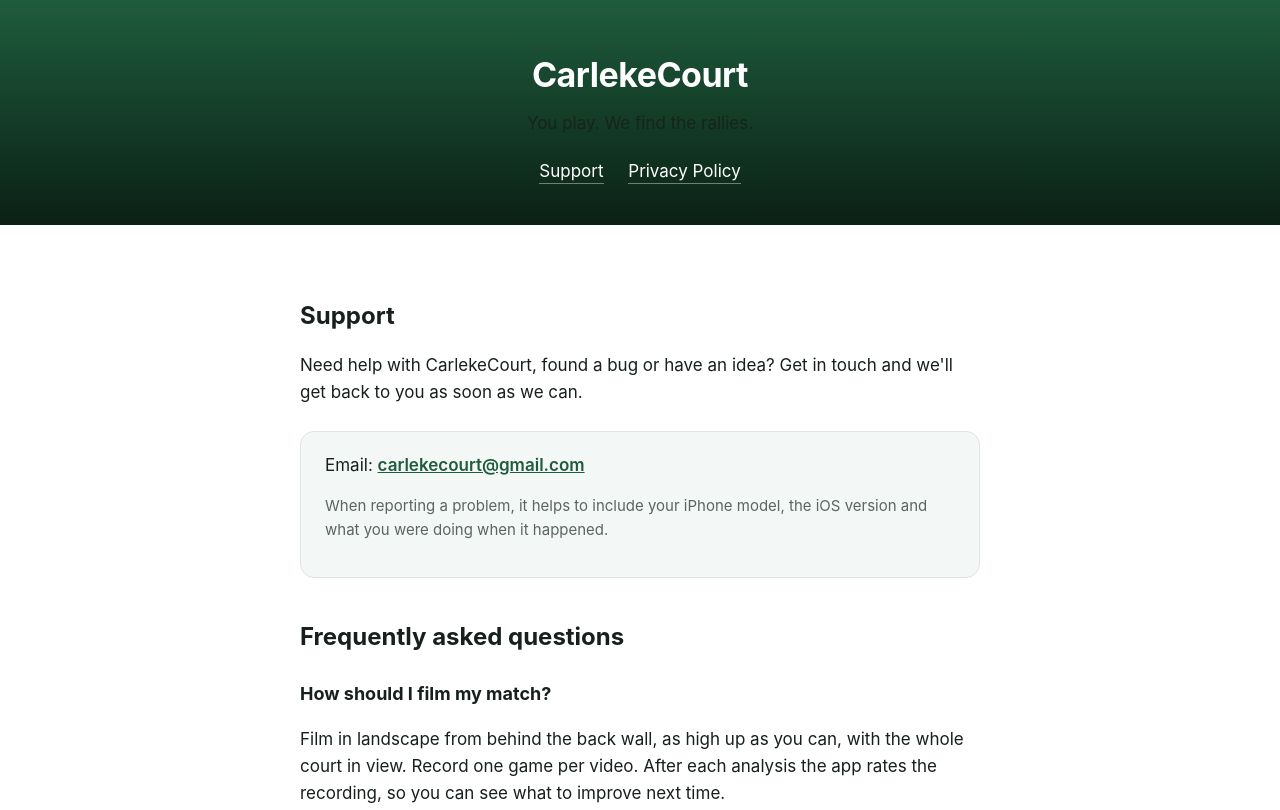
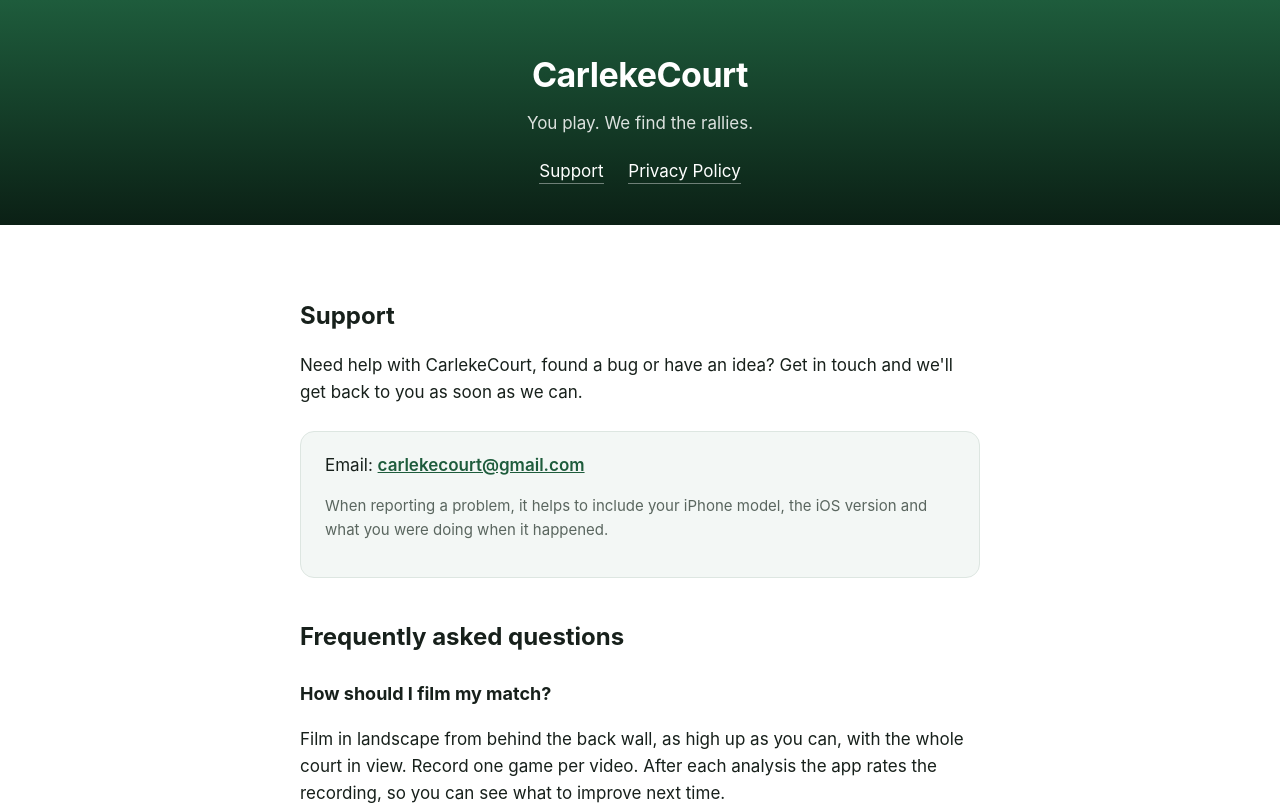
Before and after one commit to NellieCarleke/carlekecourt, a plain HTML site: page index.html in a window 1280 px wide. Shown: the top 810 px of the page. Drawn offline with Linux system fonts and the light colour scheme.

Commit message:
Make the header subtitle readable
Co-Authored-By: Claude Opus 5.5 <noreply@anthropic.com>

```diff
--- a/style.css
+++ b/style.css
@@ -35,7 +35,7 @@ header {
 }
 
 header h1 { margin: 0; font-size: 34px; letter-spacing: -0.5px; }
-header p { margin: 8px 0 0; opacity: 0.85; }
+header p { margin: 8px 0 0; color: #fff; opacity: 0.85; }
 
 nav { margin-top: 20px; }
 nav a {
```
